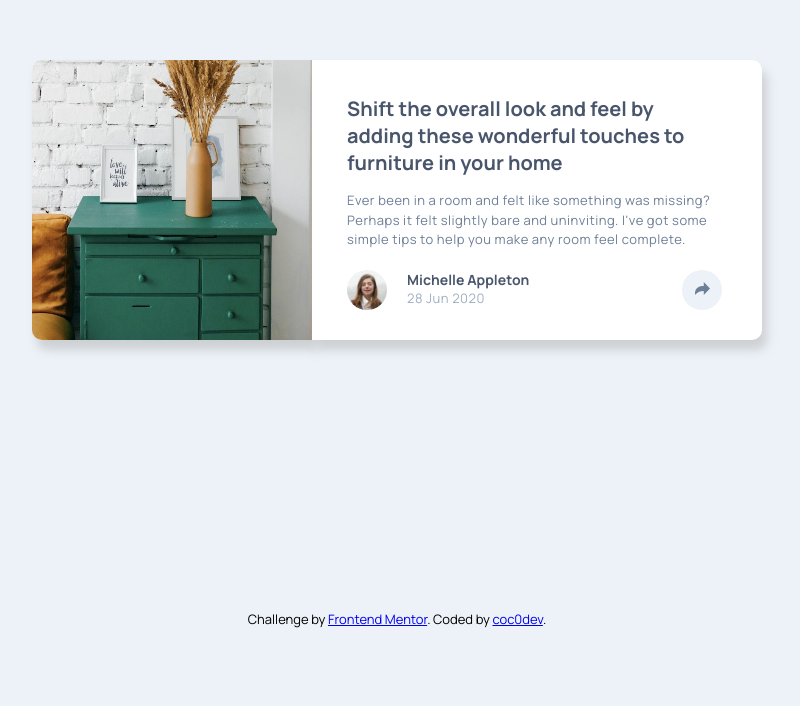
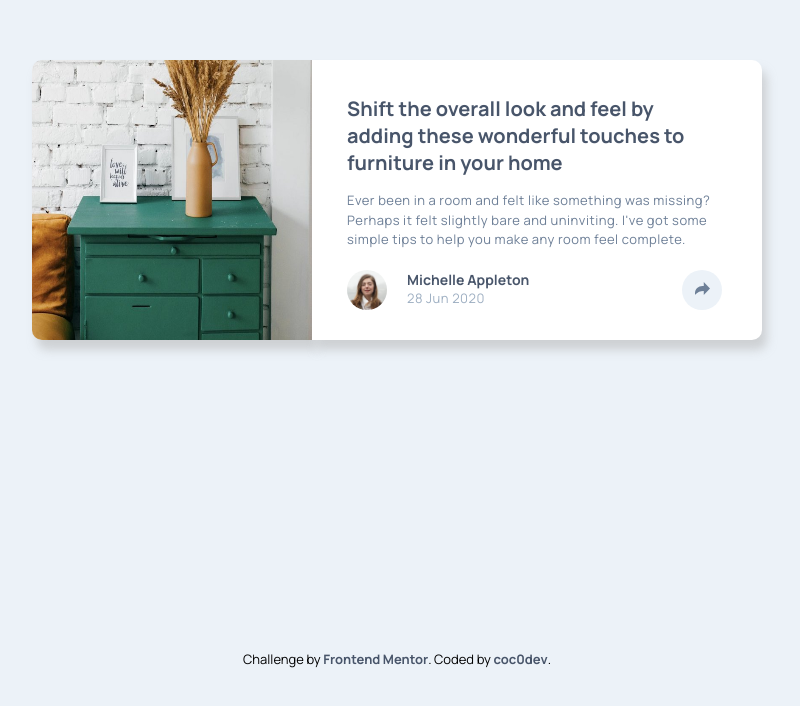
Before and after one commit to coc0dev/article-preview-component, a plain HTML site: page index.html in a window 1280 px wide. Shown: the part 200-906 px from the top of the page, without its empty margins (243-1043 px from the left). Before the commit the page ends 828 px from the top, so only its background shows below. Drawn offline with Linux system fonts and the light colour scheme.

Commit message:
add git address to html, styled footer

```diff
--- a/css/styles.css
+++ b/css/styles.css
@@ -148,8 +148,18 @@ body {
 }
 
 .footer {
-    margin-top: 10px;
+    margin: 50px;
     text-align: center;
+}
+
+.footer a {
+    text-decoration: none;
+    color:hsl(217, 19%, 35%);
+    font-weight: 700;
+}
+
+.footer a:hover {
+    color:hsl(212, 23%, 69%)
 }
 
 @media only screen and (max-width: 750px) {
--- a/index.html
+++ b/index.html
@@ -69,7 +69,7 @@
   <footer>
     <div class="footer">
       Challenge by <a href="https://www.frontendmentor.io?ref=challenge" target="_blank">Frontend Mentor</a>.
-      Coded by <a href="#">coc0dev</a>.
+      Coded by <a href="https://github.com/coc0dev">coc0dev</a>.
     </div>
   </footer>
   <script src="app.js"></script>
```
